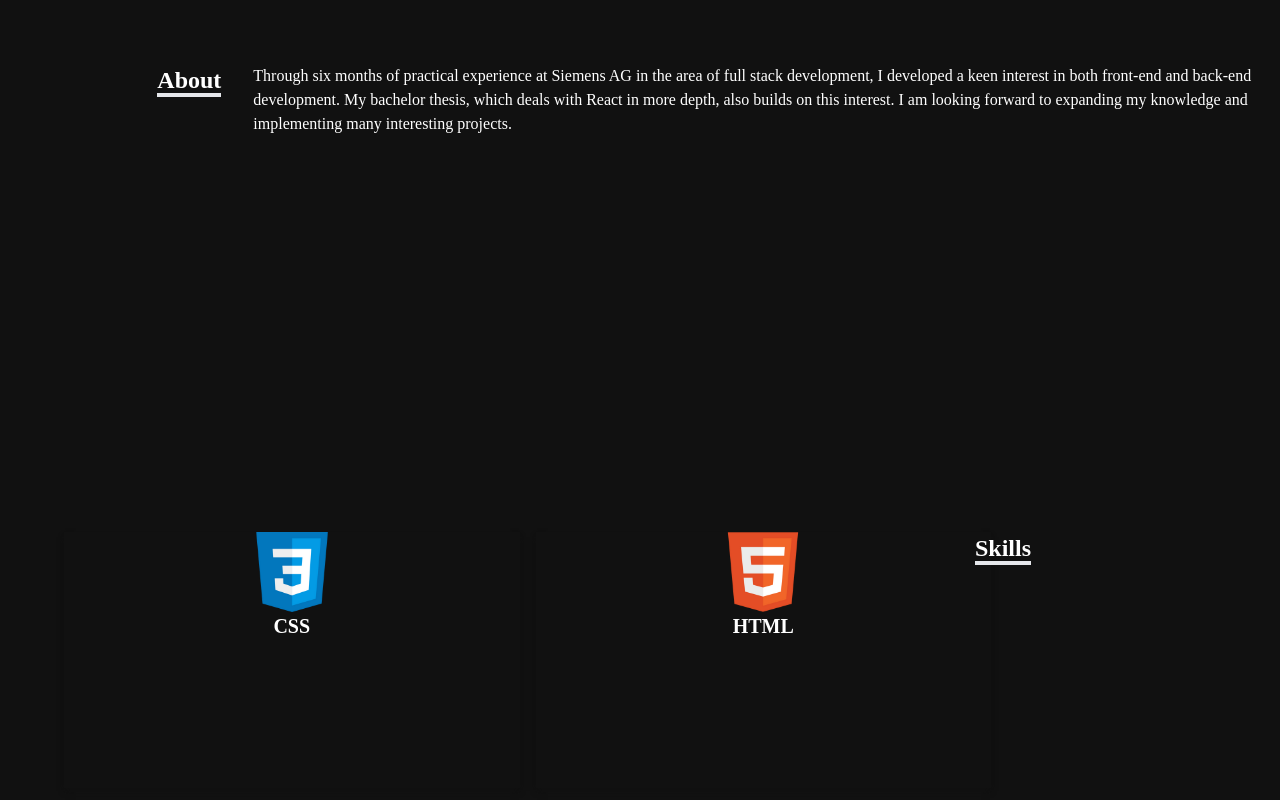
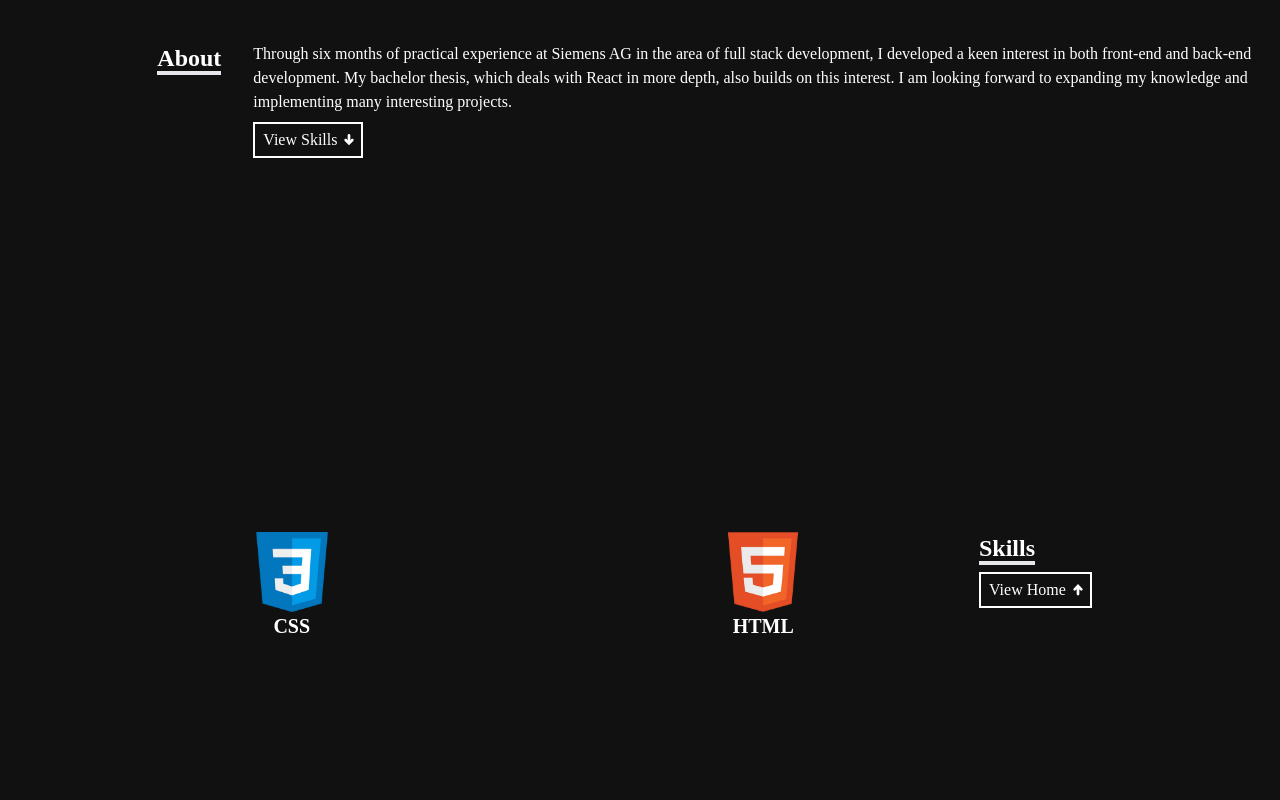
Before and after one commit to NiklasSchmidts/main_portfolio, a React (Create React App) app: page / in a window 1280 px wide. Shown: the part 1180-1980 px from the top of the page. Built offline with nearby package versions, Linux system fonts and the light colour scheme.

Commit message:
Add scroll functionality and navigation buttons

```diff
--- a/src/components/About.jsx
+++ b/src/components/About.jsx
@@ -1,4 +1,6 @@
 import React from "react";
+import { Link } from "react-scroll";
+import { TiArrowDownThick as ArrowDown } from "react-icons/ti";
 
 function About() {
   return (
@@ -20,6 +22,14 @@ function About() {
               looking forward to expanding my knowledge and implementing many
               interesting projects.
             </p>
+            <button className="flex items-center border-solid border-2 border-white p-1 pl-2 mt-2 hover:p-3 duration-300">
+              <Link to="skills" smooth={true} duration={500}>
+                View Skills
+              </Link>
+              <span className="ml-1">
+                <ArrowDown />
+              </span>
+            </button>
           </div>
         </div>
       </div>
--- a/src/components/Skills.jsx
+++ b/src/components/Skills.jsx
@@ -4,38 +4,51 @@ import HTML from "../assets/html.png";
 import JavaScript from "../assets/javascript.png";
 import ReactLogo from "../assets/react.png";
 import TailwindLogo from "../assets/tailwind.png";
+import { Link } from "react-scroll";
+import { TiArrowUpThick as ArrowDown } from "react-icons/ti";
+
 
 function Skills() {
   return (
     <div
       id="skills"
-      className="bg-[#111111] text-white font-bold text-xl grid grid-cols-2 gap-8 pr-3 pt-8"
+      className="bg-[#111111] grid grid-cols-2 gap-8 pr-3 pt-8"
       style={{ gridTemplateColumns: "3fr 1fr" }}
     >
-      <div className="w-full h-screen  grid grid-cols-2 gap-4 text-center ml-16">
-        <div className="shadow-md shadow-[#111111] hover:scale-110 duration-300">
+      <div className="text-white font-bold text-xl w-full h-screen  grid grid-cols-2 gap-4 text-center ml-16">
+        <div className="hover:scale-110 duration-300">
           <img src={CSS} alt="CSS" className="w-20 mx-auto" />
           <p>CSS</p>
         </div>
-        <div className="shadow-md shadow-[#111111] hover:scale-110 duration-300">
+        <div className="text-white font-bold text-xl hover:scale-110 duration-300">
           <img src={HTML} alt="HTML" className="w-20 mx-auto" />
           <p>HTML</p>
         </div>
-        <div className="shadow-md shadow-[#111111] hover:scale-110 duration-300">
+        <div className="text-white font-bold text-xl hover:scale-110 duration-300">
           <img src={JavaScript} alt="JavaScript" className="w-20 mx-auto" />
           <p>JavaScript</p>
         </div>
-        <div className="shadow-md shadow-[#111111] hover:scale-110 duration-300">
+        <div className="text-white font-bold text-xl hover:scale-110 duration-300">
           <img src={ReactLogo} alt="React" className="w-20 mx-auto" />
           <p>React</p>
         </div>
-        <div className="shadow-md shadow-[#111111] hover:scale-110 duration-300">
+        <div className="text-white font-bold text-xl hover:scale-110 duration-300">
           <img src={TailwindLogo} alt="Tailwind" className="w-20 mx-auto" />
           <p>Tailwind</p>
         </div>
       </div>
-      <div className=" pb-8 pl-4">
-        <p className="text-2xl font-bold border-b-4 inline">Skills</p>
+      <div className="ml-5">
+        <p className="text-white text-2xl font-bold border-b-4 inline">
+          Skills
+        </p>
+        <button className="text-white flex items-center border-solid border-2 border-white p-1 pl-2 mt-2 hover:p-3 duration-300">
+          <Link to="home" smooth={true} duration={500}>
+            View Home
+          </Link>
+          <span className="ml-1">
+            <ArrowDown />
+          </span>
+        </button>
       </div>
     </div>
   );
```
